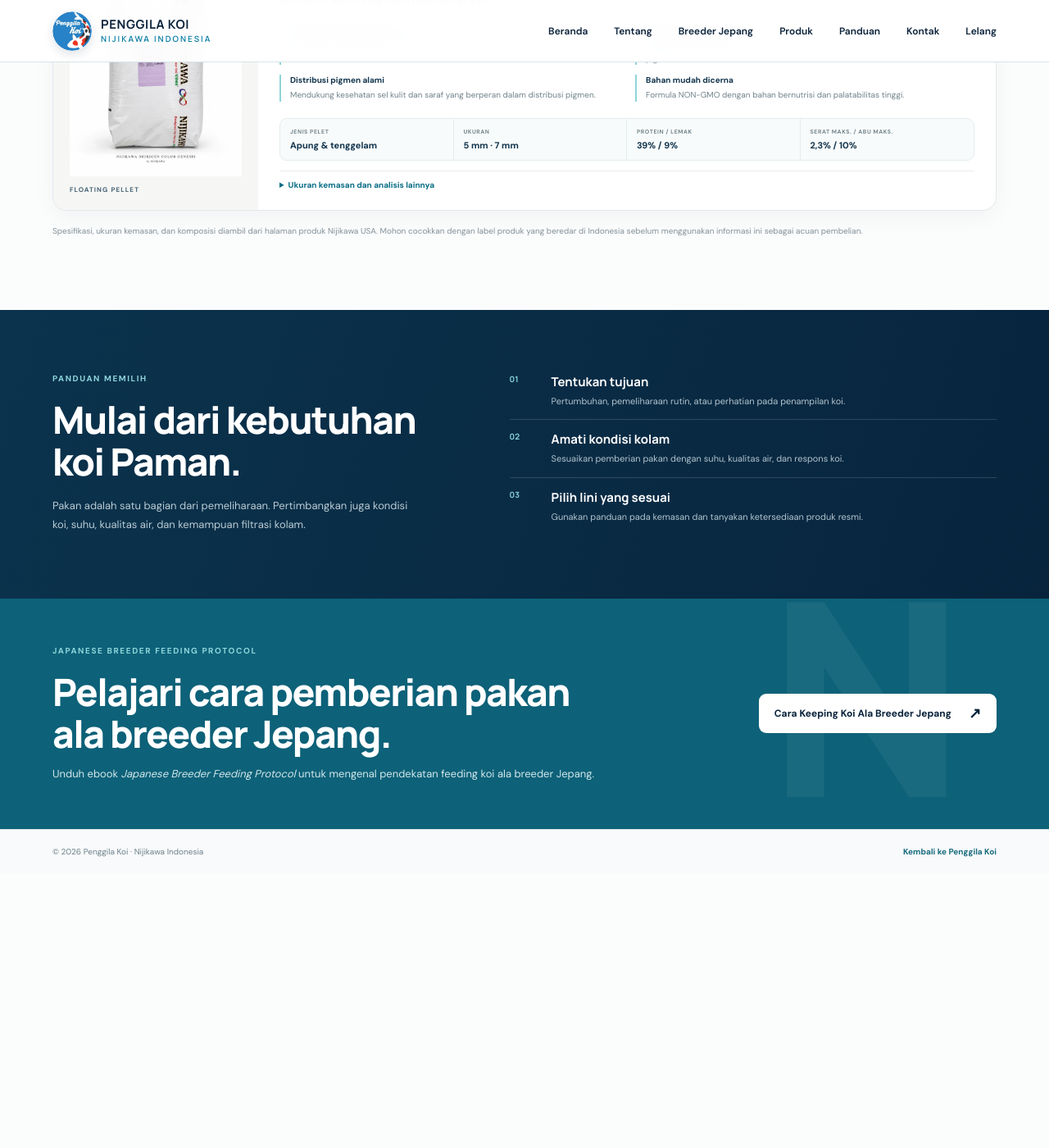
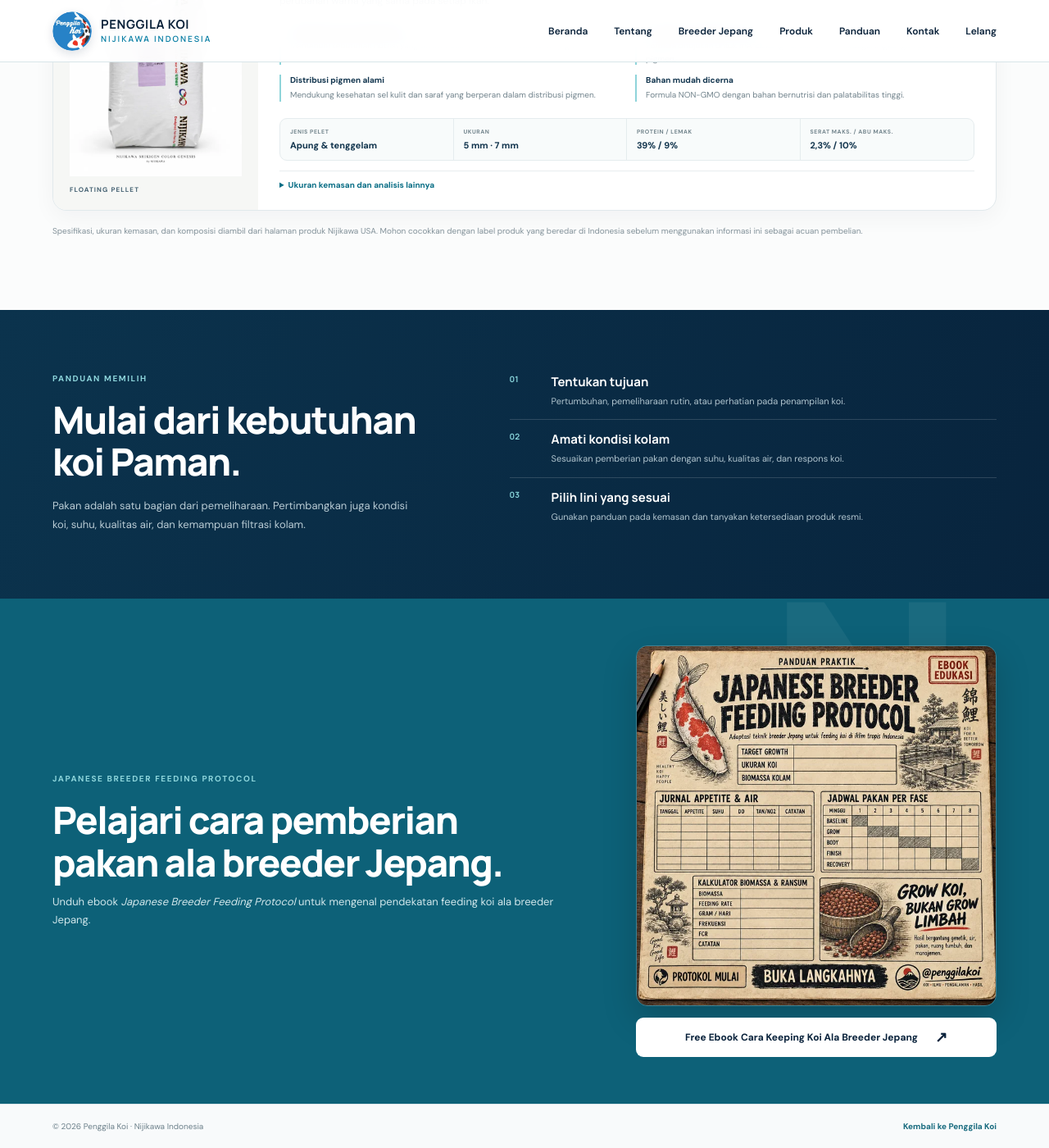
Before and after one commit to cahyonohadi2000/PenggilaKoi, a Jekyll site: the page nijikawa/index.html, which Jekyll copies as it is, in a window 1280 px wide and 1400 px high, scrolled down 3491 px. Shown: the whole window at 82% size. Built offline with Jekyll 4.4.1, drawn with Linux system fonts in a browser that asks for light colours; before the commit the page ends 4556 px from its top, so only the background shows below that.

Commit message:
Add Japanese breeder ebook cover CTA
Show the feeding protocol ebook cover above a Google Drive button.

```diff
--- a/nijikawa/index.html
+++ b/nijikawa/index.html
@@ -157,13 +157,18 @@
     </section>
 
     <section class="niji-contact" id="kontak">
-      <div class="niji-contact-inner">
-        <div>
+      <div class="niji-contact-inner niji-ebook-inner">
+        <div class="niji-ebook-copy">
           <p class="niji-eyebrow">JAPANESE BREEDER FEEDING PROTOCOL</p>
           <h2>Pelajari cara pemberian pakan ala breeder Jepang.</h2>
           <p>Unduh ebook <em>Japanese Breeder Feeding Protocol</em> untuk mengenal pendekatan feeding koi ala breeder Jepang.</p>
         </div>
-        <a class="niji-button niji-button-light" href="https://drive.google.com/file/d/1rGSp7KYcNEjJTZEDT6hRHcpYGfHBqUPQ/view?usp=sharing" target="_blank" rel="noopener noreferrer">Cara Keeping Koi Ala Breeder Jepang <span aria-hidden="true">↗</span></a>
+        <div class="niji-ebook-visual">
+          <a class="niji-ebook-cover-link" href="https://drive.google.com/file/d/1rGSp7KYcNEjJTZEDT6hRHcpYGfHBqUPQ/view?usp=sharing" target="_blank" rel="noopener noreferrer" aria-label="Buka ebook Japanese Breeder Feeding Protocol">
+            <img class="niji-ebook-cover" src="../assets/nijikawa-ebook-cover.webp" alt="Sampul ebook Japanese Breeder Feeding Protocol" loading="lazy" decoding="async">
+          </a>
+          <a class="niji-button niji-button-light niji-ebook-button" href="https://drive.google.com/file/d/1rGSp7KYcNEjJTZEDT6hRHcpYGfHBqUPQ/view?usp=sharing" target="_blank" rel="noopener noreferrer">Free Ebook Cara Keeping Koi Ala Breeder Jepang <span aria-hidden="true">↗</span></a>
+        </div>
       </div>
       <div class="niji-contact-stamp" aria-hidden="true">N</div>
     </section>
--- a/nijikawa/nijikawa.css
+++ b/nijikawa/nijikawa.css
@@ -190,3 +190,16 @@
 .niji-product-professional .niji-product-visual-image,
 .niji-product-color .niji-product-visual-image { background:#f6f7f5; color:#0c3048; }
 .niji-product-packshot { mix-blend-mode:normal; }
+
+
+/* Ebook cover and download button */
+.niji-ebook-inner { align-items:center; }
+.niji-ebook-copy { max-width:620px; }
+.niji-ebook-visual { width:min(100%,440px); display:flex; flex-direction:column; gap:14px; align-items:stretch; }
+.niji-ebook-cover-link { display:block; overflow:hidden; border:1px solid rgba(255,255,255,.2); border-radius:14px; box-shadow:0 16px 42px rgba(0,0,0,.18); }
+.niji-ebook-cover { display:block; width:100%; aspect-ratio:1; object-fit:cover; }
+.niji-ebook-button { width:100%; text-align:center; }
+@media(max-width:650px) {
+  .niji-ebook-inner { align-items:stretch; }
+  .niji-ebook-visual { width:100%; max-width:440px; align-self:center; }
+}
```
Also changed, not shown: assets/nijikawa-ebook-cover.webp (added).
